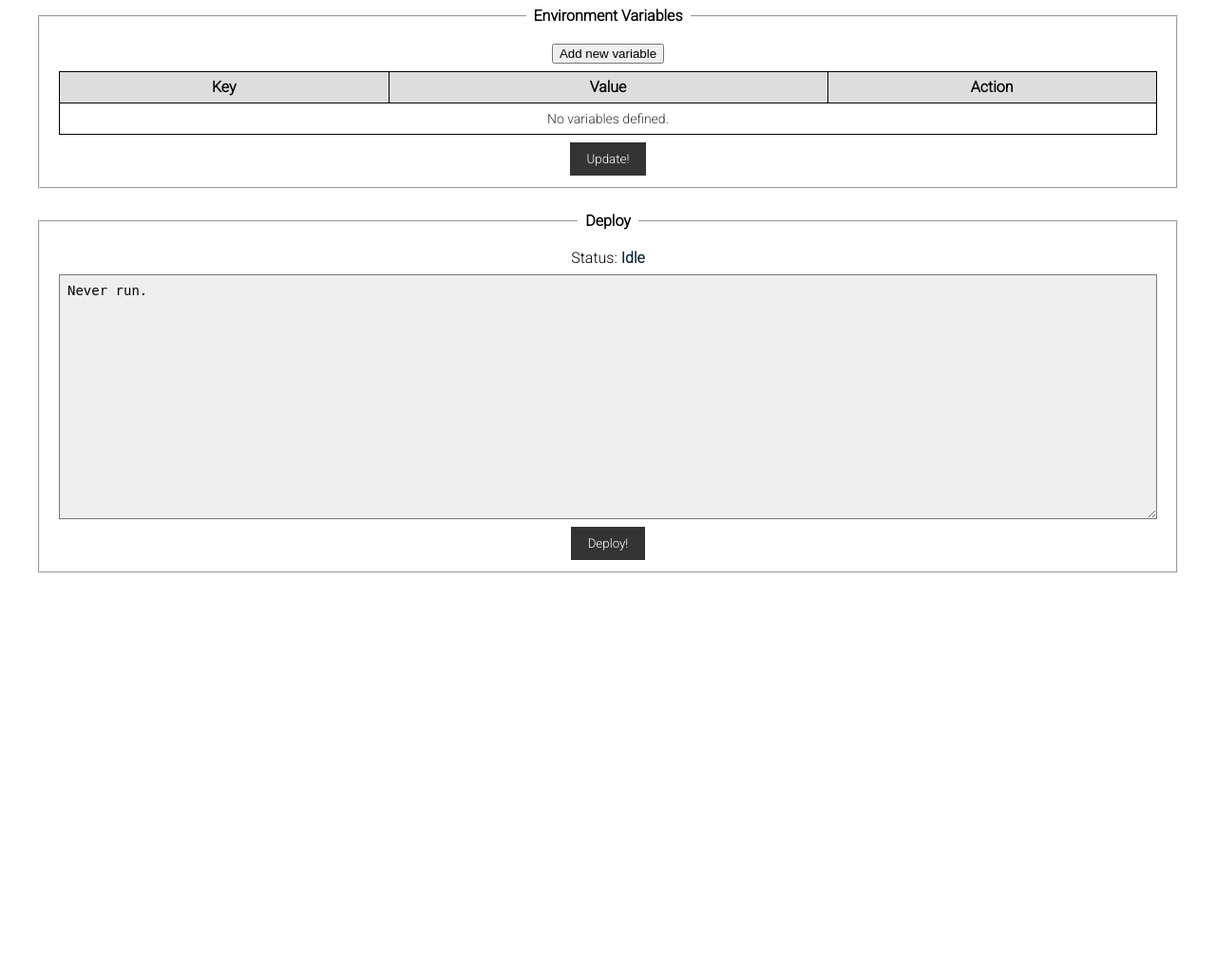
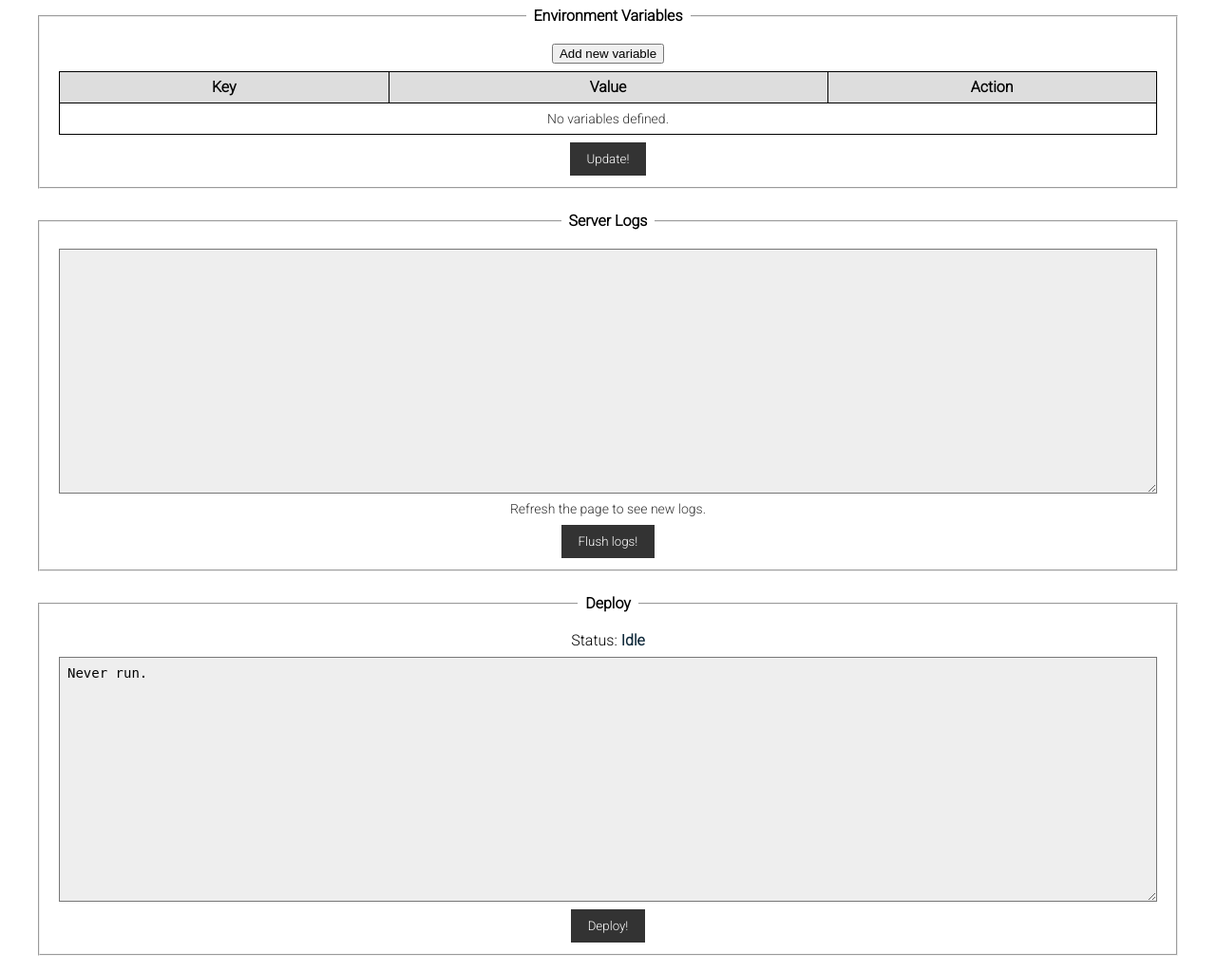
Before and after one commit to Wanchester/sd-ec2, a PHP site: page /deploy.php?req=1 in a window 1280 px wide. Shown: the part 156-1179 px from the top of the page at 95% size. Before the commit the page ends 760 px from the top, so only its background shows below. Run offline with PHP 8.4, Linux system fonts and the light colour scheme.

Commit message:
Add server logs + Support flushing current logs

```diff
--- a/www/deploy.php
+++ b/www/deploy.php
@@ -2,6 +2,7 @@
 error_reporting(E_ERROR);
 
 const DEPLOY_LOG = "/var/www/deploy-log";
+const NODE_LOG = "/var/www/node-log";
 const ENV = "/var/www/.env";
 
 function is_building($safe = true) {
@@ -111,6 +112,17 @@ if ($_GET["req"] === "ping") {
       "Successfully restarted the server with new environment variables." :
       ("Could not restart the server.\n" . join("\n", $log));
   }
+} elseif ($_GET["req"] === "flush") {
+  header("Content-Type: text/plain; charset=UTF-8", true);
+
+  exec(
+    "sudo pm2 flush sd",
+    $log,
+    $flushed
+  );
+  echo $flushed === 0 ?
+    "Successfully flushed server logs. Refresh the page to see the changes." :
+    ("Could not flush server logs.\n" . join("\n", $log));
 } else {
   header("Content-Type: text/html; charset=UTF-8", true);
 ?>
@@ -373,6 +385,15 @@ if ($_GET["req"] === "ping") {
     </noscript>
   </fieldset>
   <fieldset class="f">
+    <legend class="l">Server Logs</legend>
+    <textarea id="server-logs" class="t" rows="15" readonly><?php echo nl2br(htmlspecialchars(shell_exec("[ -r \"" . NODE_LOG . "\" ] && cat \"" . NODE_LOG . "\"") ?: "")); ?></textarea>
+    <small>Refresh the page to see new logs.</small>
+    <div class="d"><button id="flush">Flush logs!</button></div>
+    <noscript>
+      <div class="n"><span>Note:</span> Please enable JavaScript to flush logs.</div>
+    </noscript>
+  </fieldset>
+  <fieldset class="f">
     <legend class="l">Deploy</legend>
     <div class="s">Status: <span id="status" class="i"></span></div>
     <textarea id="deploy-logs" class="t" rows="15" readonly></textarea>
@@ -386,6 +407,7 @@ if ($_GET["req"] === "ping") {
   <script>
     var tokenInput = $('#token');
     var urlInput = $('#url');
+    var flushButton = $('#flush');
     var updateButton = $('#update');
     var deployButton = $('#deploy');
     var span = $('#status');
@@ -498,6 +520,20 @@ if ($_GET["req"] === "ping") {
       }
     }
     tableRefresh(<?php echo json_encode(parse_env(file_get_contents(ENV))); ?>);
+
+    function flush() {
+      if (confirm('Are you sure to flush all the current server logs?')) {
+        fetch('/deploy?req=flush').then(function (value) {
+          if (value.status !== 200) {
+            throw new Error('Flush failed. Exited with code=' + value.status + '.');
+          }
+          return value.text();
+        }).then(function (value) {
+          alert(value);
+        });
+      }
+    }
+    flushButton.on('click', flush);
   </script>
 </body>
 
```
Also changed, not shown: 1 other file.
